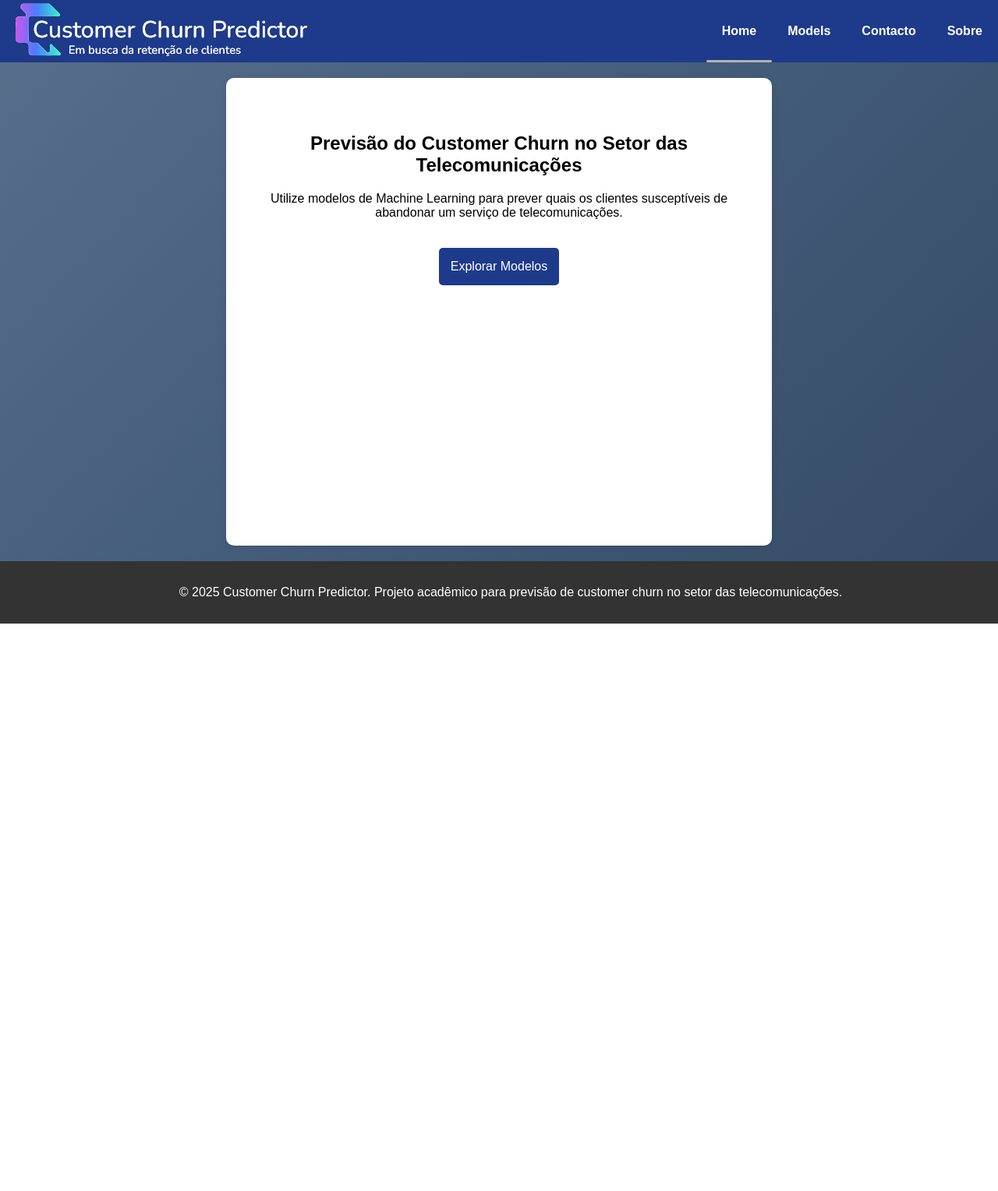
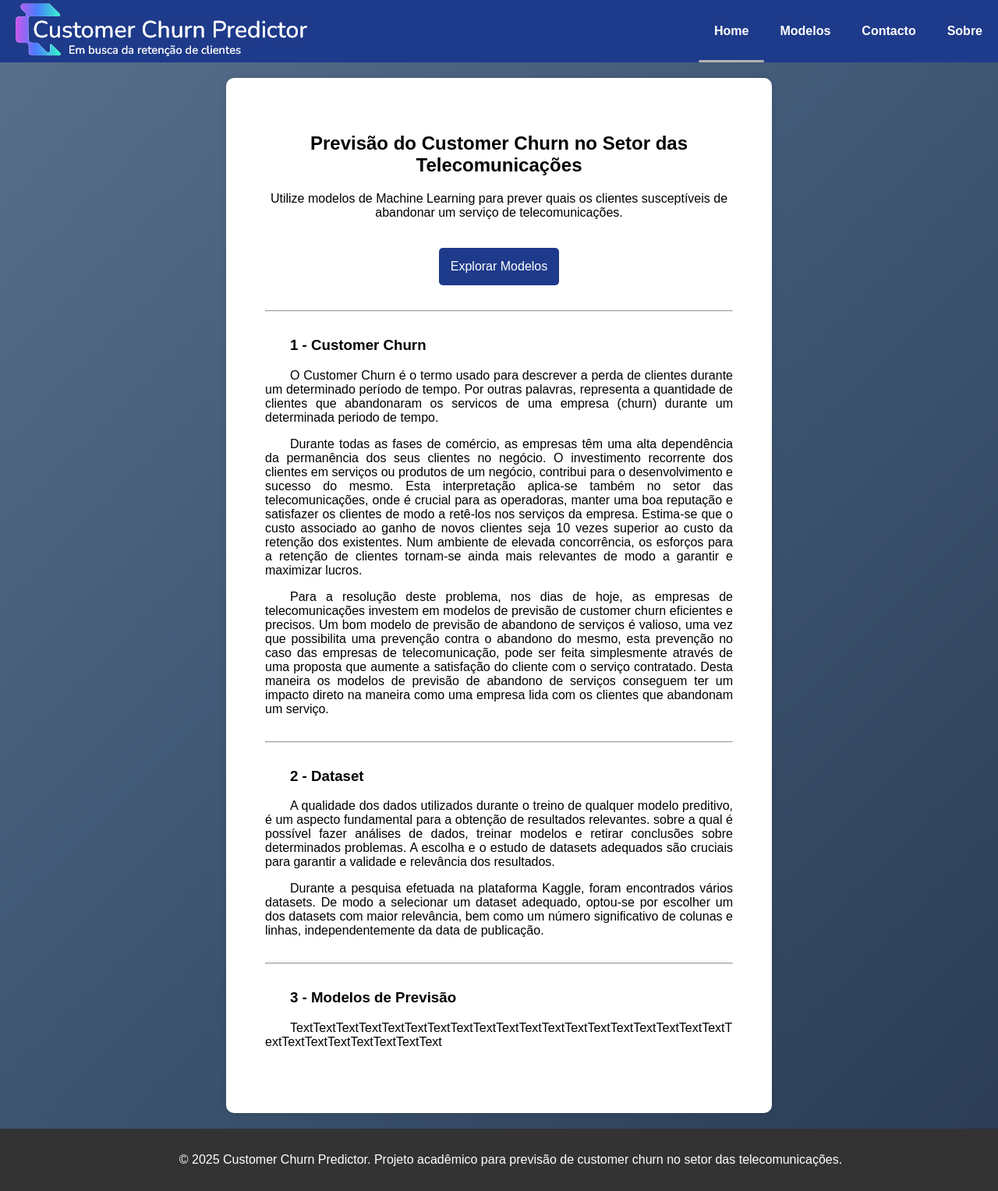
Before and after one commit to FranGoncal/ProjetoLEI, a Flask app: page / in a window 1280 px wide. Shown: the whole page at 78% size. Before the commit the page ends 800 px from the top, so only its background shows below. Run offline with Flask 3, Linux system fonts and the light colour scheme; parts of the project's set-up code (start-up, migrations or seed data) failed here and were passed over.

Commit message:
CSS Fix e Darnk Mode

```diff
--- a/Website/static/styles.css
+++ b/Website/static/styles.css
@@ -26,16 +26,14 @@ html, body {
     flex-direction: column;
 }
 
-main {
-    flex: 1; /* Ocupa o espaço restante entre header e footer */
-}
 
 
-
-
-
-
-
+.texto {
+    width: 100%; /* ou um valor fixo como 300px */
+    word-wrap: break-word;
+    overflow-wrap: break-word;
+    white-space: normal;
+  }
 
 .logo-title {
     display: flex;
@@ -112,3 +110,28 @@ header {
     height: 10vh;
     padding: 0; /* remove padding que distorce altura */
 }
+
+
+
+
+main {
+    flex: 1; /* Ocupa o espaço restante entre header e footer */
+    background-color: white;
+}
+
+@media (prefers-color-scheme: dark) {
+    main {
+      background-color: #2b2b28;
+      color: rgb(152, 152, 152);
+    }
+    input, select {
+        background-color: #4d4d4d;
+        color: #cbc7c7;
+        border: 1px solid #444;
+    }
+
+
+
+
+
+  }
--- a/Website/templates/contacto.html
+++ b/Website/templates/contacto.html
@@ -27,7 +27,6 @@
         }
         main {
             padding: 50px;
-            background-color: white;
             border-radius: 10px;
             box-shadow: 0 0 10px rgba(0, 0, 0, 0.1);
             margin: 20px auto;
@@ -67,7 +66,7 @@
         <nav>
             <ul>
                 <li><a href="/">Home</a></li>
-                <li><a href="prever">Models</a></li>
+                <li><a href="prever">Modelos</a></li>
                 <li><a href="#" class="active">Contacto</a></li>
                 <li><a href="sobre">Sobre</a></li>
             </ul>
--- a/Website/templates/index.html
+++ b/Website/templates/index.html
@@ -32,7 +32,6 @@
         }
         main {
             padding: 50px;
-            background-color: white;
             border-radius: 10px;
             box-shadow: 0 0 10px rgba(0, 0, 0, 0.1);
             margin: 20px auto;
@@ -73,7 +72,7 @@
         <nav>
             <ul style="height: 100%;">
                 <li><a href="#" class="active">Home</a></li>
-                <li><a href="prever">Models</a></li>
+                <li><a href="prever">Modelos</a></li>
                 <li><a href="contacto">Contacto</a></li>
                 <li><a href="sobre">Sobre</a></li>
             </ul>
@@ -81,14 +80,44 @@
     </header>
 
 
-    <main>
+    <main class="texto">
         <h2>Previsão do Customer Churn no Setor das Telecomunicações</h2>
         <p>Utilize modelos de Machine Learning para prever quais os clientes susceptíveis de abandonar um serviço de telecomunicações.</p>
 
-        <div style="display: flex; gap: 10px; align-items: center; justify-content: center;">
+        <div style="display: flex; gap: 10px; align-items: center; justify-content: center;margin-bottom: 2em;">
             <a href="prever"><button>Explorar Modelos</button></a>
             <button class="add-button" style="background-color: rgb(32, 120, 150);">Instalar Aplicação</button>
             <script src="{{ url_for('static', filename='app.js') }}"></script>
+        </div>
+
+        <hr>
+
+        <div style="text-indent: 2em;text-align: justify;margin-top: 2em;margin-bottom: 2em;">
+            <h3>
+                1 - Customer Churn
+            </h3>
+            <p>O Customer Churn é o termo usado para descrever a perda de clientes durante um determinado período de tempo. Por outras palavras, representa a quantidade de clientes que abandonaram os servicos de uma empresa (churn) durante um determinada periodo de tempo. </p>
+            <p>Durante todas as fases de comércio, as empresas têm uma alta dependência da permanência dos seus clientes no negócio. O investimento recorrente dos clientes em serviços ou produtos de um negócio, contribui para o desenvolvimento e sucesso do mesmo. Esta interpretação aplica-se também no setor das telecomunicações, onde é crucial para as operadoras, manter uma boa reputação e satisfazer os clientes de modo a retê-los nos serviços da empresa. Estima-se que o custo associado ao ganho de novos clientes seja 10 vezes superior ao custo da retenção dos existentes. Num ambiente de elevada concorrência, os esforços para a retenção de clientes tornam-se ainda mais relevantes de modo a garantir e maximizar lucros.</p>
+            <p>Para a resolução deste problema, nos dias de hoje, as empresas de telecomunicações investem em modelos de previsão de customer churn eficientes e precisos. Um bom modelo de previsão de abandono de serviços é valioso, uma vez que possibilita uma prevenção contra o abandono do mesmo, esta prevenção no caso das empresas de telecomunicação, pode ser feita simplesmente através de uma proposta que aumente a satisfação do cliente com o serviço contratado. Desta maneira os modelos de previsão de abandono de serviços conseguem ter um impacto direto na maneira como uma empresa lida com os clientes que abandonam um serviço.</p>
+        </div>
+
+        <hr>
+
+        <div style="text-indent: 2em;text-align: justify;margin-top: 2em;margin-bottom: 2em;">
+            <h3>
+                2 - Dataset
+            </h3>
+            <p>A qualidade dos dados utilizados durante o treino de qualquer modelo preditivo, é um aspecto fundamental para a obtenção de resultados relevantes. sobre a qual é possível fazer análises de dados, treinar modelos e retirar conclusões sobre determinados problemas. A escolha e o estudo de datasets adequados são cruciais para garantir a validade e relevância dos resultados.</p>
+            <p>Durante a pesquisa efetuada na plataforma Kaggle, foram encontrados vários datasets. De modo a selecionar um dataset adequado, optou-se por escolher um dos datasets com maior relevância, bem como um número significativo de colunas e linhas, independentemente da data de publicação. </p>
+        </div>
+
+        <hr>
+
+        <div style="text-indent: 2em;text-align: justify;margin-top: 2em;margin-bottom: 2em;">
+            <h3>
+                3 - Modelos de Previsão
+            </h3>
+            <p>TextTextTextTextTextTextTextTextTextTextTextTextTextTextTextTextTextTextTextTextTextTextTextTextTextTextText</p>
         </div>
 
 
--- a/Website/templates/previsao.html
+++ b/Website/templates/previsao.html
@@ -22,7 +22,6 @@
         }
         main {
             padding: 50px;
-            background-color: white;
             border-radius: 10px;
             box-shadow: 0 0 10px rgba(0, 0, 0, 0.1);
             margin: 20px auto;
@@ -95,7 +94,7 @@
                     <li><a href="/">Home</a></li>
                 </div>
                 <div class="nav-options">
-                    <li><a href="#" class="active">Models</a></li>
+                    <li><a href="#" class="active">Modelos</a></li>
                 </div>
                 <div class="nav-options">
                     <li><a href="contacto">Contacto</a></li>
--- a/Website/templates/previsao_resultado.html
+++ b/Website/templates/previsao_resultado.html
@@ -22,7 +22,6 @@
         }
         main {
             padding: 50px;
-            background-color: white;
             border-radius: 10px;
             box-shadow: 0 0 10px rgba(0, 0, 0, 0.1);
             margin: 20px auto;
@@ -98,7 +97,7 @@
         <nav>
             <ul>
                 <li><a href="/">Home</a></li>
-                <li><a href="#" class="active">Models</a></li>
+                <li><a href="#" class="active">Modelos</a></li>
                 <li><a href="contacto">Contacto</a></li>
                 <li><a href="sobre">Sobre</a></li>
             </ul>
--- a/Website/templates/sobre.html
+++ b/Website/templates/sobre.html
@@ -27,7 +27,6 @@
         }
         main {
             padding: 50px;
-            background-color: white;
             border-radius: 10px;
             box-shadow: 0 0 10px rgba(0, 0, 0, 0.1);
             margin: 20px auto;
@@ -67,7 +66,7 @@
         <nav>
             <ul>
                 <li><a href="/">Home</a></li>
-                <li><a href="prever">Models</a></li>
+                <li><a href="prever">Modelos</a></li>
                 <li><a href="contacto">Contacto</a></li>
                 <li><a href="#" class="active">Sobre</a></li>
             </ul>
@@ -78,6 +77,7 @@
         <h1>Sobre</h1>
         <p>Dados sobre o projeto</p>
         <a href="/"><button>Página Inicial</button></a>
+
     </main>
 
     <footer>
```
